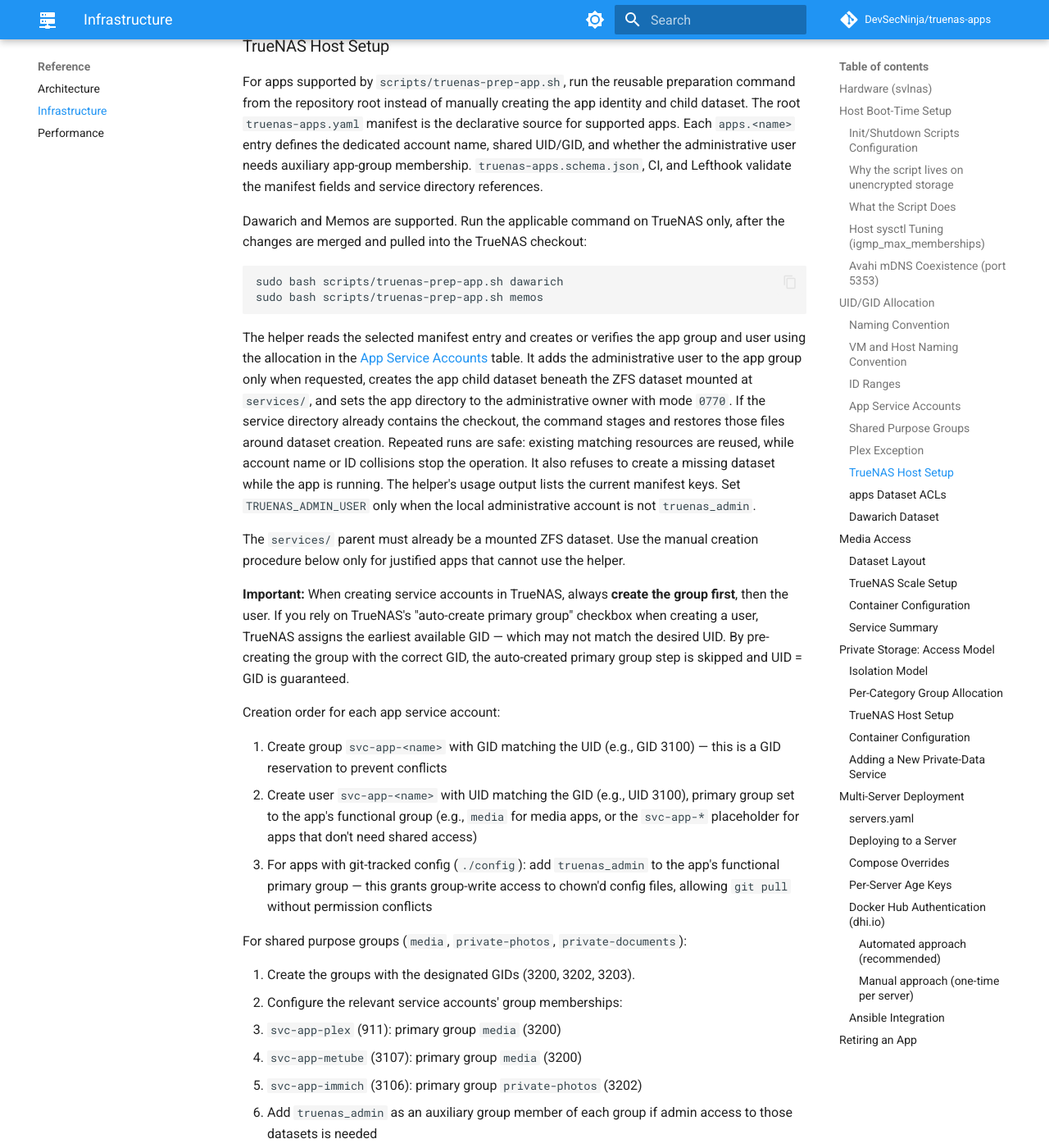
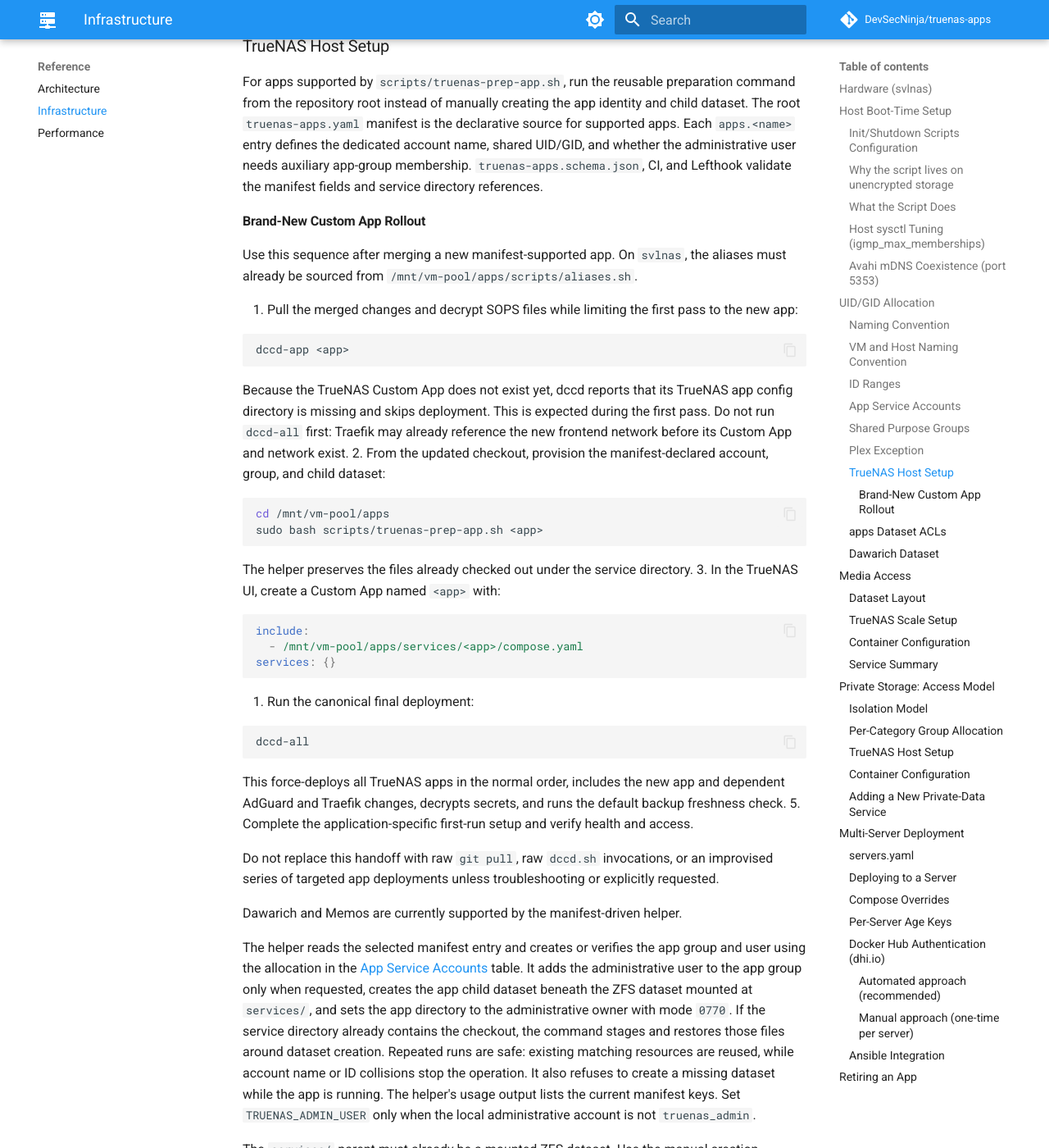
Before and after one commit to DevSecNinja/truenas-apps, an MkDocs documentation site: the page built from docs/INFRASTRUCTURE.md, in a window 1280 px wide and 1400 px high, scrolled down 8355 px. Shown: the whole window at 82% size. Built offline with MkDocs 1.6.1 and Material for MkDocs 9.7.7, drawn with Linux system fonts in a browser that asks for light colours; comment, search, counter and statistics services are not loaded.

Commit message:
docs(memos): document TrueNAS rollout workflow
Co-authored-by: Copilot App <223556219+Copilot@users.noreply.github.com>

````diff
--- a/docs/INFRASTRUCTURE.md
+++ b/docs/INFRASTRUCTURE.md
@@ -214,13 +214,58 @@ dedicated account name, shared UID/GID, and whether the administrative user
 needs auxiliary app-group membership. `truenas-apps.schema.json`, CI, and
 Lefthook validate the manifest fields and service directory references.
 
-Dawarich and Memos are supported. Run the applicable command on TrueNAS only,
-after the changes are merged and pulled into the TrueNAS checkout:
+#### Brand-New Custom App Rollout
 
-```sh
-sudo bash scripts/truenas-prep-app.sh dawarich
-sudo bash scripts/truenas-prep-app.sh memos
-```
+Use this sequence after merging a new manifest-supported app. On `svlnas`, the
+aliases must already be sourced from `/mnt/vm-pool/apps/scripts/aliases.sh`.
+
+1. Pull the merged changes and decrypt SOPS files while limiting the first pass
+   to the new app:
+
+   ```sh
+   dccd-app <app>
+   ```
+
+   Because the TrueNAS Custom App does not exist yet, dccd reports that its
+   TrueNAS app config directory is missing and skips deployment. This is
+   expected during the first pass. Do not run `dccd-all` first: Traefik may
+   already reference the new frontend network before its Custom App and network
+   exist.
+2. From the updated checkout, provision the manifest-declared account, group,
+   and child dataset:
+
+   ```sh
+   cd /mnt/vm-pool/apps
+   sudo bash scripts/truenas-prep-app.sh <app>
+   ```
+
+   The helper preserves the files already checked out under the service
+   directory.
+3. In the TrueNAS UI, create a Custom App named `<app>` with:
+
+   ```yaml
+   include:
+     - /mnt/vm-pool/apps/services/<app>/compose.yaml
+   services: {}
+   ```
+
+4. Run the canonical final deployment:
+
+   ```sh
+   dccd-all
+   ```
+
+   This force-deploys all TrueNAS apps in the normal order, includes the new
+   app and dependent AdGuard and Traefik changes, decrypts secrets, and runs the
+   default backup freshness check.
+5. Complete the application-specific first-run setup and verify health and
+   access.
+
+Do not replace this handoff with raw `git pull`, raw `dccd.sh` invocations, or
+an improvised series of targeted app deployments unless troubleshooting or
+explicitly requested.
+
+Dawarich and Memos are currently supported by the manifest-driven helper.
 
 The helper reads the selected manifest entry and creates or verifies the app
 group and user using the allocation in the
````
Also changed, not shown: services/memos/README.md (+36 -6 lines), .github/copilot-instructions.md, .github/skills/new-docker-app/SKILL.md.
